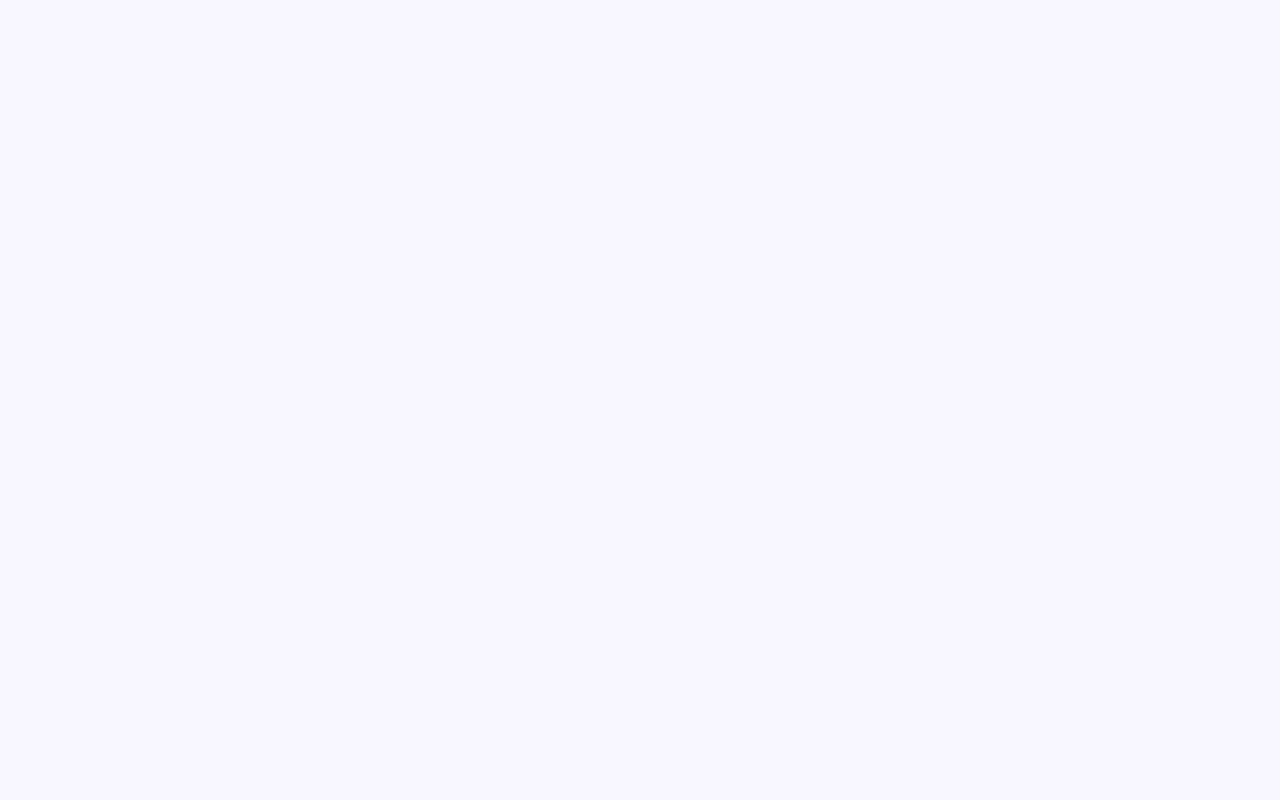
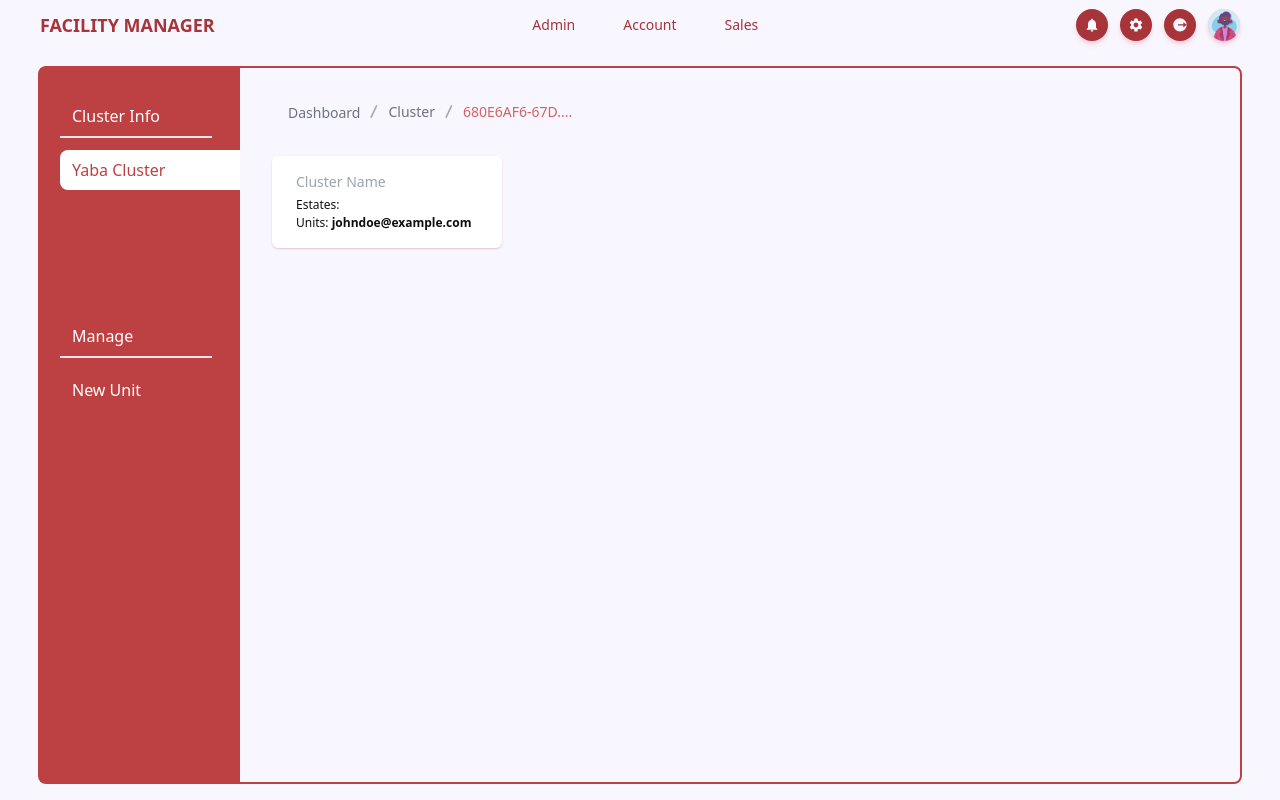
Before and after one commit to kngtee/updcfm-project-web, a React (Create React App) app in the folder Updc.Fm.WebApplication/ClientApp/: page /admin/admincluster_info in a window 1280 px wide. Before the commit this address had no page. Built offline with nearby package versions, Linux system fonts and the light colour scheme; sample sign-in values are in the browser's storage.

Commit message:
Worked on search query

```diff
--- a/Updc.Fm.WebApplication/ClientApp/src/App.js
+++ b/Updc.Fm.WebApplication/ClientApp/src/App.js
@@ -24,6 +24,7 @@ import AdminNewCluster from './components/AdminNewCluster';
 import AdminStaff from './components/AdminStaff';
 import AdminNewStaff from './components/AdminNewStaff';
 import AdminStaffOverView from './components/AdminStaffOverView';
+import AdminClusterInfo from './components/AdminClusterInfo';
 
 function App() {
   return (
@@ -41,6 +42,15 @@ function App() {
           element={
             <ProtectedRoute>
               <Home />
+            </ProtectedRoute>
+          }
+        />
+
+        <Route
+          path="/admin/admincluster_info"
+          element={
+            <ProtectedRoute>
+              <AdminClusterInfo />
             </ProtectedRoute>
           }
         />
--- a/Updc.Fm.WebApplication/ClientApp/src/Utilities/AdminCard.jsx
+++ b/Updc.Fm.WebApplication/ClientApp/src/Utilities/AdminCard.jsx
@@ -6,7 +6,7 @@ const AdminCard = (props) => {
   };
 
   return (
-    <div className="flex flex-col space-y-1 relative bg-white w-[240px] h-[120px] rounded-md shadow-sm shadow-[#a73439]/25">
+    <div className="flex flex-col space-y-1 relative bg-white w-[240px] h-[120px] hover:cursor-pointer rounded-md shadow-sm shadow-[#a73439]/25">
       <div className="flex absolute right-0 flex-row justify-end">
         <div>
           <input type="checkbox" />
@@ -20,7 +20,7 @@ const AdminCard = (props) => {
         <div>
           <img
             src={props.Icon}
-            alt="Estate Image"
+            alt="Estate pics"
             className="h-[40px] w-[40px]"
           />
         </div>
--- a/Updc.Fm.WebApplication/ClientApp/src/components/AdminCluster.jsx
+++ b/Updc.Fm.WebApplication/ClientApp/src/components/AdminCluster.jsx
@@ -5,6 +5,7 @@ import AdminCard from '../Utilities/AdminCard';
 import { GetRequest } from '../Auth/hooks/useGet';
 import Loader from './Loader';
 import Estate from '../../src/assets/img/estate.svg';
+import { Link } from 'react-router-dom';
 
 const AdminCluster = () => {
   const [clusters, setClusters] = useState([]);
@@ -97,6 +98,7 @@ const AdminCluster = () => {
               <div className="grid grid-cols-3 gap-4">
                 {clusters.map((cluster) => (
                   <div>
+                    <Link to="/admin/admincluster_info">
                       <AdminCard
                         Header="Yaba Cluster"
                         Name={cluster.cluster_name}
@@ -107,6 +109,7 @@ const AdminCluster = () => {
                         }
                         Icon={Estate}
                       />
+                    </Link>
                   </div>
                 ))}
               </div>
--- /dev/null
+++ b/Updc.Fm.WebApplication/ClientApp/src/components/AdminClusterInfo.jsx
@@ -0,0 +1,100 @@
+import React, { useEffect, useState } from 'react';
+import NavContainer from './NavContainer';
+import { adminClusterInfos } from './NavLists';
+
+const AdminClusterInfo = () => {
+  const truncateText = (str) => {
+    return str.length > 15 ? str.substring(0, 12) + '....' : str;
+  };
+
+  return (
+    <>
+      <NavContainer dashboard={adminClusterInfos}>
+        <div className="space-y-8 px-4 py-8">
+          <div className="flex flex-row" aria-label="Breadcrumb">
+            <ol className="inline-flex items-center space-x-1 md:space-x-2 font-normal">
+              <li className="items-center">
+                <a
+                  href="/admin"
+                  className="inline-flex items-center text-sm text-gray-500 hover:text-[#a73439]"
+                >
+                  Dashboard
+                </a>
+              </li>
+
+              <li class="inline-flex">
+                <div class="inline-flex items-center">
+                  <svg
+                    aria-hidden="true"
+                    fill="currentColor"
+                    className="w-3 h-3 text-gray-400"
+                    viewBox="0 0 24 24"
+                    xmlns="http://www.w3.org/2000/svg"
+                    stroke="currentColor"
+                    transform="rotate(160)"
+                  >
+                    <g id="SVGRepo_iconCarrier">
+                      <path d="M21.71,3.29a1,1,0,0,0-1.42,0l-18,18a1,1,0,0,0,0,1.42,1,1,0,0,0,1.42,0l18-18A1,1,0,0,0,21.71,3.29Z"></path>
+                    </g>
+                  </svg>
+
+                  <a
+                    href="/admin/cluster"
+                    className="ml-1 items-center text-sm text-gray-500 hover:text-[#a73439] md:ml-2"
+                  >
+                    Cluster
+                  </a>
+                </div>
+              </li>
+              <li aria-current="page" class="inline-flex">
+                <div class="inline-flex items-center">
+                  <svg
+                    aria-hidden="true"
+                    fill="currentColor"
+                    className="w-3 h-3 text-gray-400"
+                    viewBox="0 0 24 24"
+                    xmlns="http://www.w3.org/2000/svg"
+                    stroke="currentColor"
+                    transform="rotate(160)"
+                  >
+                    <g id="SVGRepo_iconCarrier">
+                      <path d="M21.71,3.29a1,1,0,0,0-1.42,0l-18,18a1,1,0,0,0,0,1.42,1,1,0,0,0,1.42,0l18-18A1,1,0,0,0,21.71,3.29Z"></path>
+                    </g>
+                  </svg>
+                  <span className="ml-1 text-sm text-[#d36360] md:ml-2">
+                    {truncateText('680E6AF6-67DA-4F0E-9E6A-0AC923DB9B54')}
+                  </span>
+                </div>
+              </li>
+            </ol>
+          </div>
+        </div>
+        <div className="flex flex-col md:flex-row md:space-x-12">
+          <div className="flex flex-col items-start justify-between px-6 py-4 w-fit bg-white rounded-md shadow-sm shadow-[#a73439]/25 md:flex-row md:w-[230px] md:max-h-[200px]">
+            <div className="text-xs font-medium justify-between leading-normal">
+              <p className="text-gray-400 text-sm">Cluster Name</p>
+              <ol className="mt-1 text-[#0f0f0f]">
+                <li>
+                  Estates:
+                  <span className="font-bold"></span>
+                </li>
+                <li>
+                  Units:
+                  <span className="font-bold"> johndoe@example.com</span>
+                </li>
+                {/* <li>
+                  Estate:<span className="font-bold"> Victoria Bay</span>
+                </li>
+                <li>
+                  Tenant:<span className="font-bold"> Abel Ayinla</span>
+                </li> */}
+              </ol>
+            </div>
+          </div>
+        </div>
+      </NavContainer>
+    </>
+  );
+};
+
+export default AdminClusterInfo;
--- a/Updc.Fm.WebApplication/ClientApp/src/components/AdminStaff.jsx
+++ b/Updc.Fm.WebApplication/ClientApp/src/components/AdminStaff.jsx
@@ -4,6 +4,7 @@ import { adminStaff } from './NavLists';
 import Table from '../Utilities/Table';
 import Loader from '../components/Loader';
 import { GetRequest } from '../Auth/hooks/useGet';
+import SearchBox from '../Utilities/SearchBox';
 
 let tableHeader = [
   { first_Name: 'First Name' },
@@ -15,6 +16,7 @@ let tableHeader = [
 const AdminStaff = () => {
   const [staffs, setStaffs] = useState([]);
   const [isLoading, setIsLoading] = useState(false);
+  const [searchQuery, setSearchQuery] = useState('');
 
   useEffect(() => {
     const getStaff = async () => {
@@ -38,6 +40,11 @@ const AdminStaff = () => {
 
     getStaff();
   }, []);
+
+  const handleSearch = (query) => {
+    setSearchQuery(query);
+  };
+
   return (
     <>
       {isLoading ? (
@@ -84,12 +91,13 @@ const AdminStaff = () => {
             <div className="flex flex-row ml-[44rem]">
               {/* Search */}
               <div className="font-medium">
-                <input
+                {/* <input
                   type="search"
                   id="search"
                   placeholder="Search for staff..."
                   className="bg-white text-gray-400 h-[35px] text-sm font-medium rounded shadow-sm shadow-[#a73439]/25 block px-3 py-2.5"
-                />
+                /> */}
+                <SearchBox query={handleSearch} />
               </div>
             </div>
             <div>
@@ -98,9 +106,16 @@ const AdminStaff = () => {
                   filter={['first_Name', 'last_Name']}
                   header={tableHeader}
                   data={staffs && staffs}
-                  query={''}
+                  query={searchQuery}
                 />
-              ) : null}
+              ) : // <Table
+              //   textCol1="Full Name"
+              //   textCol2="Email"
+              //   textCol3="Phone No"
+              //   textCol4="Estate"
+              //   textCol5="Status"
+              // />
+              null}
             </div>
           </div>
         </NavContainer>
--- a/Updc.Fm.WebApplication/ClientApp/src/components/NavLists.js
+++ b/Updc.Fm.WebApplication/ClientApp/src/components/NavLists.js
@@ -319,3 +319,24 @@ export const singleJob = {
     ],
   },
 };
+
+export const adminClusterInfos = {
+  overview: {
+    title: 'Cluster Info',
+    navs: [
+      {
+        name: 'Yaba Cluster',
+        path: '',
+      },
+    ],
+  },
+  manage: {
+    title: 'Manage',
+    navs: [
+      {
+        name: 'New Unit',
+        path: '/salesu',
+      },
+    ],
+  },
+};
```
Lines whose indentation alone changed are shown as unchanged.
